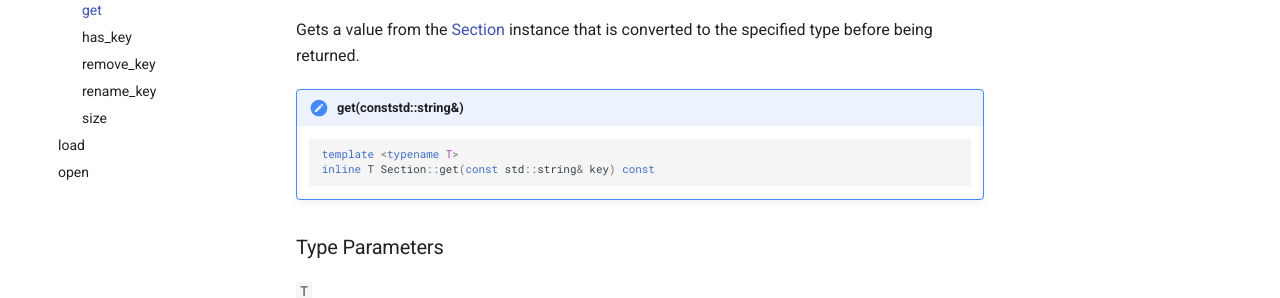
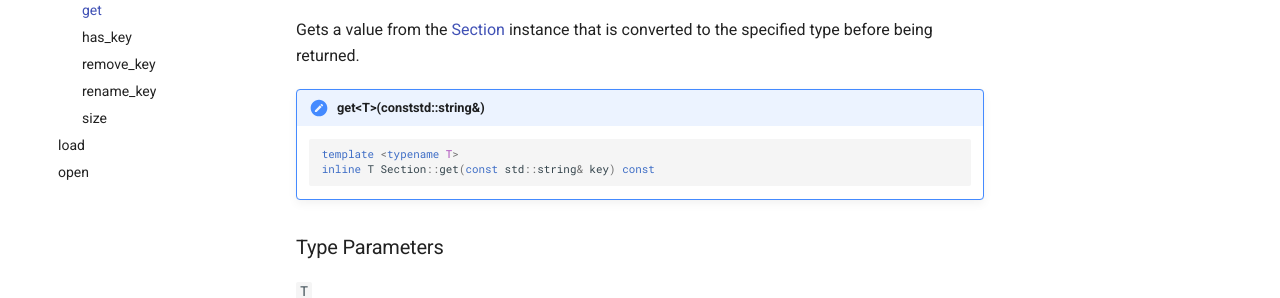
Before and after one commit to giosali/ini.h, an MkDocs documentation site: the page built from docs/api/section/functions/get.md, in a window 1280 px wide and 900 px high. Shown: the part 397-695 px from the top of the window. Built offline with MkDocs 1.6.1 and Material for MkDocs 9.7.7, drawn with Linux system fonts in a browser that asks for light colours; comment, search, counter and statistics services are not loaded.

````diff
--- a/docs/api/section/functions/get.md
+++ b/docs/api/section/functions/get.md
@@ -10,7 +10,7 @@ Gets a value from the [Section](../section.md) instance that is converted to the
 
 Gets a value from the [Section](../section.md) instance that is converted to the specified type before being returned.
 
-!!! summary "get<T>(conststd::string&)"
+!!! summary "get<T\>(conststd::string&)"
 
     ```cpp
     template <typename T>
````
